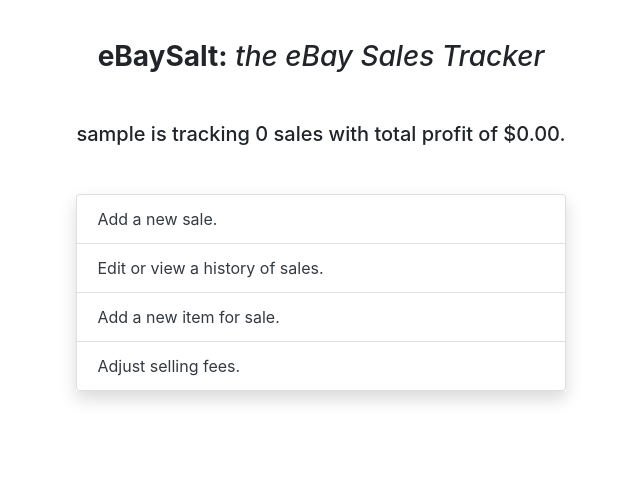
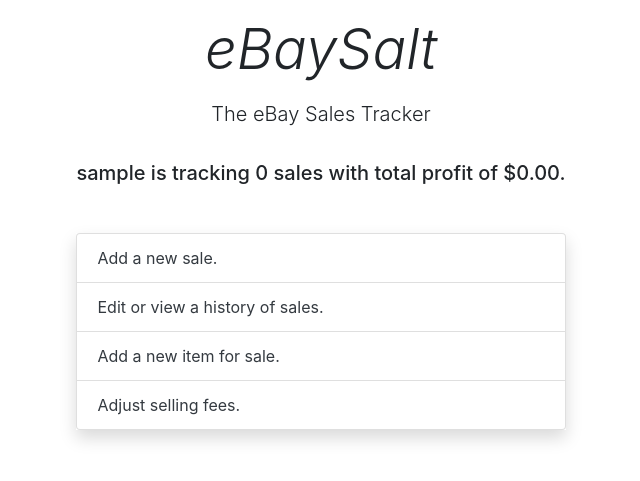
Before and after one commit to ianluria/CS50FinalProject, a Flask app: page / in a window 1280 px wide. Shown: the part 56-537 px from the top of the page, without its empty margins (319-959 px from the left). Run offline with Flask 2, Linux system fonts and the light colour scheme; the visitor is signed in with stand-in values (Sample User, id 1); data comes from the database, SQL or seed files in the repository; both versions use the stored data as it was after the commit; data that the repository does not hold is empty; some libraries are stand-ins or nearby versions.

Commit message:
Adjusting index's design.

```diff
--- a/app/templates/_saleHistory.html
+++ b/app/templates/_saleHistory.html
@@ -47,12 +47,12 @@
                     <p>{{ adjustForm.submit(class_="btn btn-outline-primary btn-sm") }}</p>
                 </form>
             {% else %}
-                <p class="alert alert-danger" role="alert">No sales for the selected items are able to be {{userAction}}ed yet.</p>
+                <p class="alert alert-danger" role="alert">No sales for the selected items are able to be {{userAction+"ed" if not userAction[-1:] == "e" else userAction+"d"}} yet.</p>
             {% endif %}
         </div>
     </div>
 {% else %}
-    <div class="row justify-content-around my-4">
+    <div class="row justify-content-around">
         <div class="col-auto">
             <p class="alert alert-danger" role="alert">No sales have been made yet for the selected items.</p>
         </div>
--- a/app/templates/index.html
+++ b/app/templates/index.html
@@ -2,16 +2,22 @@
 
 {% block app_content %}
 
-<div class="row justify-content-around mt-4">
+<div class="row justify-content-around">
+  <div class="col-auto">
+    <p class="text-center display-4"><em>eBaySalt</em></p>
+    <p class="text-center lead">The eBay Sales Tracker</p>
+  </div>
+</div>
+
+<div class="row justify-content-around">
   <div class="col-auto">
 
-    <p class="text-center h3"><strong>eBaySalt:</strong> <em>the eBay Sales Tracker</em></p>
-
-    <p class="text-center h5 mt-5">{{totalSalesMessage}}</p>
+    <p class="text-center h5 mt-3">{{totalSalesMessage}}</p>
 
     <ul class="list-group my-sm-5 shadow">
       <li class="list-group-item"><a class="text-dark" href="{{ url_for('newSale') }}">Add a new sale.</a></li>
-      <li class="list-group-item"><a class="text-dark" href="{{ url_for('sales') }}">Edit or view a history of sales.</a></li>
+      <li class="list-group-item"><a class="text-dark" href="{{ url_for('sales') }}">Edit or view a history of
+          sales.</a></li>
       <li class="list-group-item"><a class="text-dark" href="{{ url_for('addItem') }}">Add a new item for sale.</a></li>
       <li class="list-group-item"><a class="text-dark" href="{{ url_for('fees') }}">Adjust selling fees.</a></li>
     </ul>
--- a/app/templates/sales.html
+++ b/app/templates/sales.html
@@ -6,12 +6,12 @@
 
         {% if zeroItems %}
 
-        <a class="text-center h5 my-3" href="{{ url_for('addItem') }}">Add an item first to get started adding
-            sales.</a>
+            <a class="text-center h5 my-3" href="{{ url_for('addItem') }}">Add an item first to get started adding
+                sales.</a>
 
         {% else %}
 
-        <a class="text-center h5 my-3" href="{{ url_for('newSale') }}">Add a new sale.</a>
+            <a class="text-center h5 my-3" href="{{ url_for('newSale') }}"><i class="fas fa-plus"></i>&nbsp&nbspAdd a new sale.</a>
 
         {% endif %}
 
```
Also changed, not shown: app.db.
